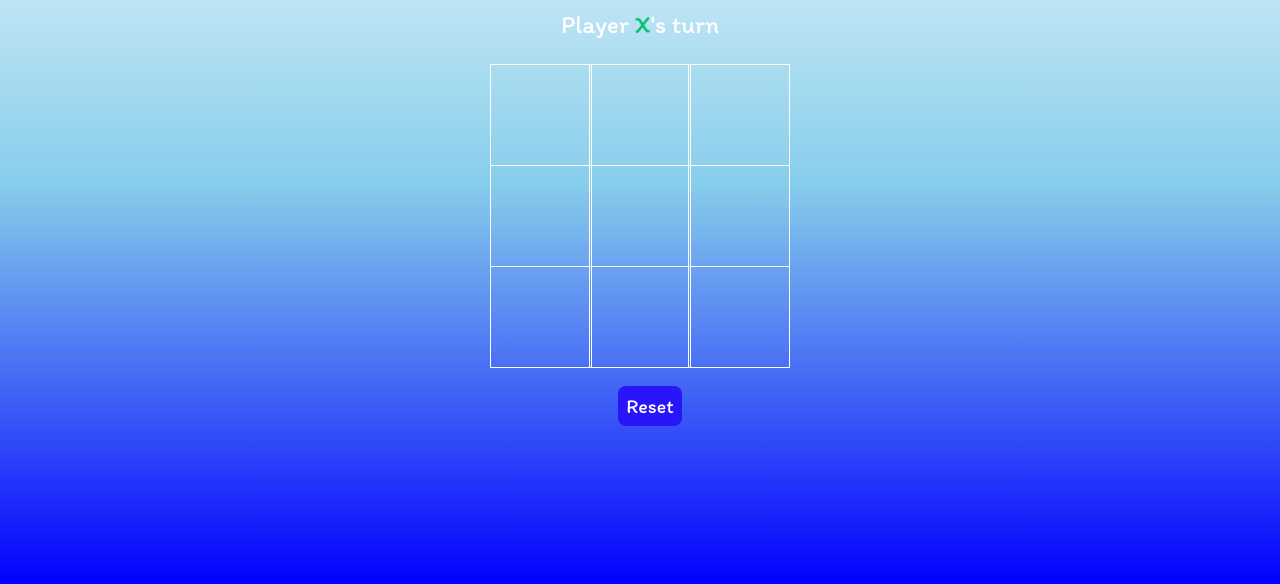
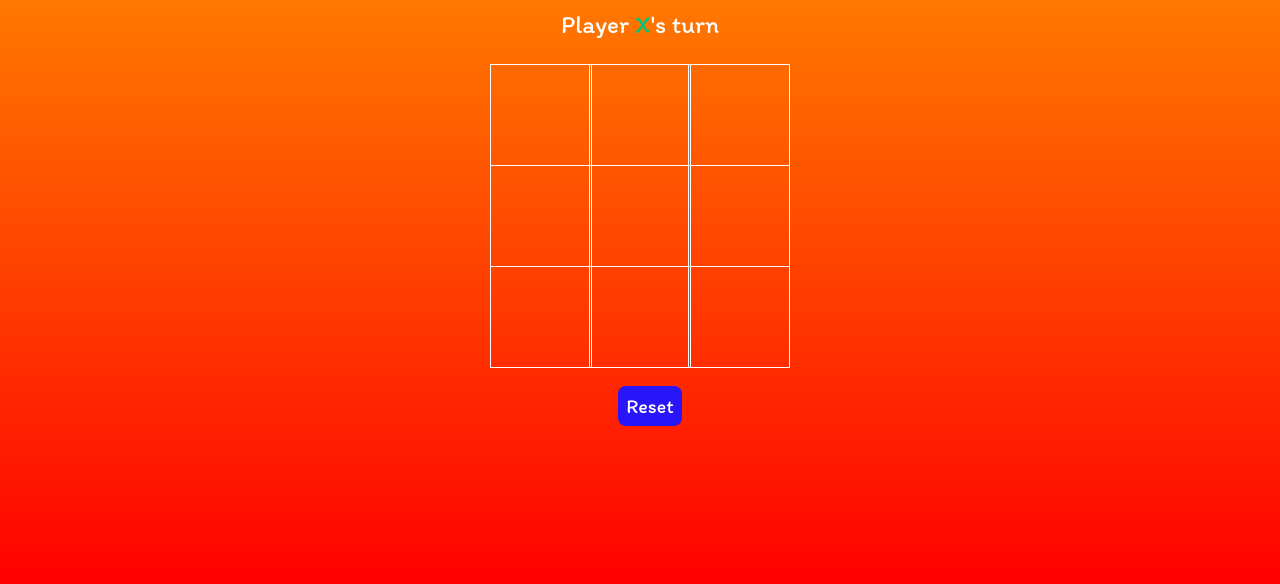
Before and after one commit to RaguPalani/PRODIGY_WD_03, a plain HTML site: page index.html in a window 1280 px wide. Shown: the part 217-801 px from the top of the page. Drawn offline with Linux system fonts and the light colour scheme.

Commit message:
Update style.css

```diff
--- a/style.css
+++ b/style.css
@@ -5,7 +5,7 @@
 }
 
 .background {
-    background-image: linear-gradient(white,skyblue, blue);
+    background-image: linear-gradient(orange,red);
     height: 100vh;
     padding-top: 1px;
 }
```
